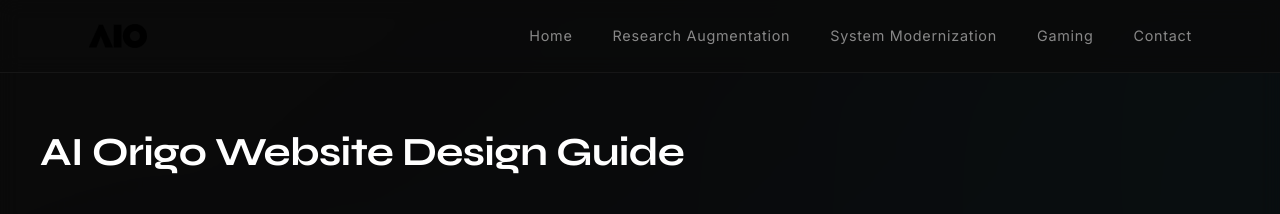
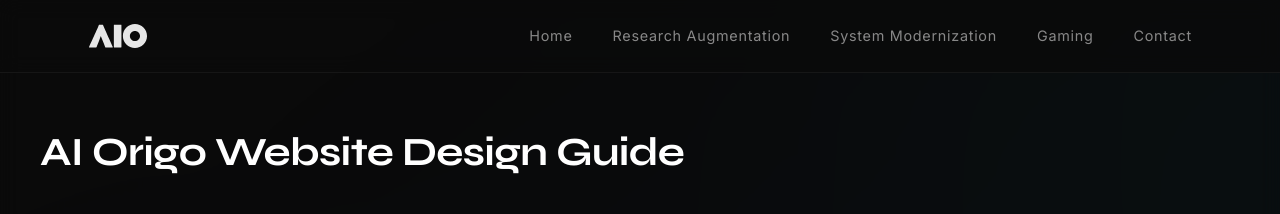
Before and after one commit to AI-Origo/aio-website, a Jekyll site: the page built from DESIGN_GUIDE.md, in a window 1280 px wide. Shown: the top 214 px of the page. Built offline with Jekyll 4.4.1, drawn with Linux system fonts in a browser that asks for light colours; our own code applies the rules of GitHub Pages for plain Markdown files.

Commit message:
Logo fixes.

```diff
--- a/_sass/_base.scss
+++ b/_sass/_base.scss
@@ -216,11 +216,13 @@
   img {
     height: 1.5rem;
     opacity: 0.9;
-    transition: opacity 0.2s ease;
+    transition: all 0.3s ease;
+    filter: brightness(0) invert(1);
   }
 
   &:hover img {
     opacity: 1;
+    filter: brightness(0) invert(1);
   }
 }
 
```
